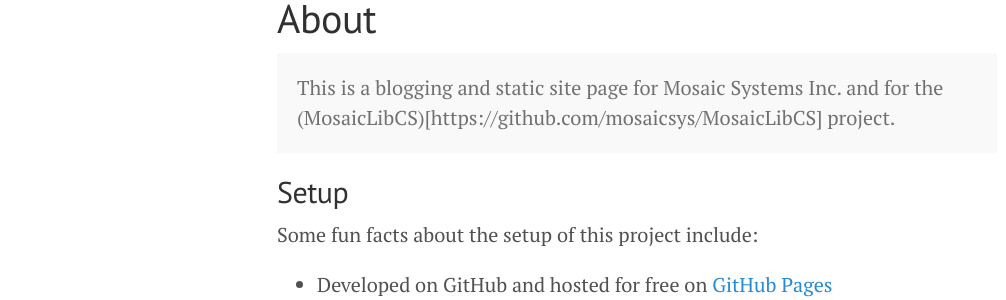
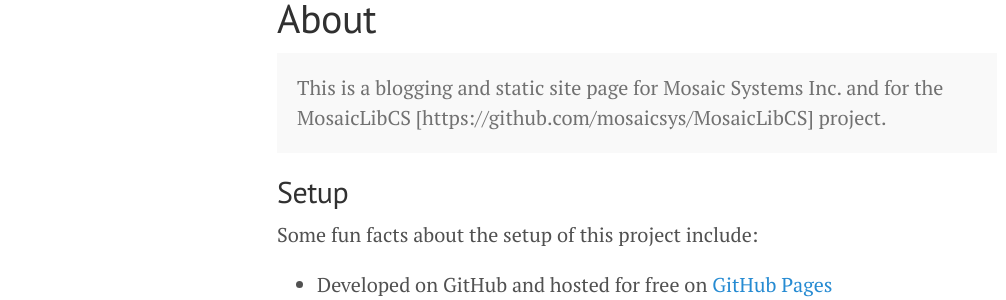
Before and after one commit to mosaicsys/mosaicsys.github.io, a Jekyll site: the page built from about.md, in a window 1280 px wide. Shown: the part 171-471 px from the top of the page, without its empty margins (3-1009 px from the left). Built offline with Jekyll 4.4.1, drawn with Linux system fonts in a browser that asks for light colours.

Commit message:
Minor cleanup

```diff
--- a/_includes/sidebar.html
+++ b/_includes/sidebar.html
@@ -25,7 +25,7 @@
       {% endif %}
     {% endfor %}
 
-    <a class="sidebar-nav-item" href="{{ site.github.repo }}/archive/v{{ site.version }}.zip">Download</a>
+    <!-- <a class="sidebar-nav-item" href="{{ site.github.repo }}/archive/v{{ site.version }}.zip">Download</a> -->
     <a class="sidebar-nav-item" href="{{ site.github.repo }}">GitHub project</a>
     <span class="sidebar-nav-item">Currently v{{ site.version }}</span>
   </nav>
--- a/about.md
+++ b/about.md
@@ -4,7 +4,7 @@ title: About
 ---
 
 <p class="message">
-    This is a blogging and static site page for Mosaic Systems Inc. and for the (MosaicLibCS)[https://github.com/mosaicsys/MosaicLibCS] project.
+    This is a blogging and static site page for Mosaic Systems Inc. and for the MosaicLibCS [https://github.com/mosaicsys/MosaicLibCS] project.
 </p>
 
 ## Setup
```
